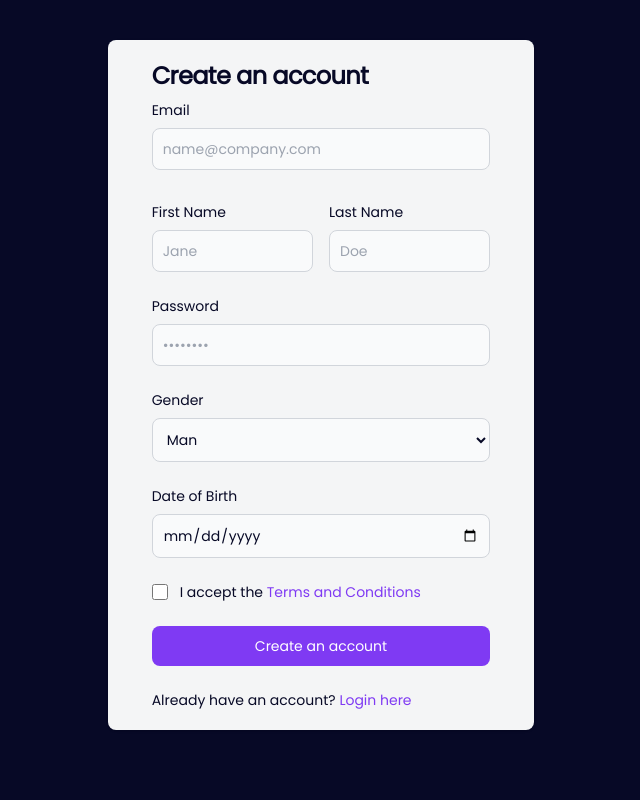
After one commit to salimelliye/dbproject, a Django app: page /signup/ in a window 1280 px wide. The commit adds this page. Shown: the whole page, without its empty margins (319-959 px from the left). Run offline with Django 4.2, Linux system fonts and the light colour scheme; style sheets or scripts are compiled from the project's sources.

Commit message:
login and signup

```diff
--- a/dbproject/core/templates/home.html
+++ b/dbproject/core/templates/home.html
@@ -14,7 +14,7 @@
 
 
 	<body>
-		<section class="grid grid-cols-2 gap-4 items-center justify-center">
+		<section id="homeSection" class="grid grid-cols-2 gap-4 items-center justify-center">
 			<div class="flex flex-col justify-center h-screen ml-10">
 				<h1 class="text-7xl color-primary font-extrabold"> Where are you going today? </h1>
 				<div class="mt-10">
--- /dev/null
+++ b/dbproject/core/templates/signup.html
@@ -0,0 +1,73 @@
+{% load static %}
+<!DOCTYPE html>
+<html lang="en">
+	<head>
+    <title>Sign Up</title>
+		<meta charset="UTF-8">
+		<meta name="viewport" content="width=device-width, initial-scale=1.0">
+		<meta http-equiv="X-UA-Compatible" content="ie=edge">
+		<link href='https://fonts.googleapis.com/css?family=Poppins' rel='stylesheet'>
+		<link rel="stylesheet" href="https://cdnjs.cloudflare.com/ajax/libs/font-awesome/6.4.2/css/all.min.css" integrity="sha512-z3gLpd7yknf1YoNbCzqRKc4qyor8gaKU1qmn+CShxbuBusANI9QpRohGBreCFkKxLhei6S9CQXFEbbKuqLg0DA==" crossorigin="anonymous" referrerpolicy="no-referrer" />
+		<link rel="stylesheet" type="text/css" href='{% static "dist/output.css" %}'>
+		<link rel="stylesheet" type="text/css" href='{% static "dist/styles.css" %}'>
+	</head>
+
+    <body>
+        <section class="bg-primary h-screen w-screen">
+            <div class="flex flex-col items-center justify-center mx-auto w-1/3">
+                <div class="w-full bg-light rounded-lg shadow p-5 mt-10 justify-center">
+                    <div class="px-6">
+                        <h1 class="text-xl font-bold leading-tight tracking-tight md:text-2xl color-primary">
+                            Create an account
+                        </h1>
+                        <form class="space-y-4 md:space-y-6" action="#">
+                            <div>
+                                <label for="email" class="block mt-2 mb-2 text-sm font-medium color-primary ">Email</label>
+                                <input type="email" name="email" id="email" class="bg-gray-50 border border-gray-300 color-primary sm:text-sm rounded-lg focus:ring-primary-600 focus:border-primary-600 block w-full p-2.5" placeholder="name@company.com" required="">
+                            </div>
+                            <div class="flex flex-row">
+                                <div class="mr-4">
+                                    <label for="firstName" class="block mt-2 mb-2 text-sm font-medium color-primary">First Name</label>
+                                    <input type="text" name="firstName" id="firstName" class="bg-gray-50 border border-gray-300 color-primary sm:text-sm rounded-lg focus:ring-primary-600 focus:border-primary-600 block w-full p-2.5" placeholder="Jane" required="">
+                                </div>
+                                <div>
+                                    <label for="lastName" class="block mt-2 mb-2 text-sm font-medium color-primary">Last Name</label>
+                                    <input type="text" name="lastName" id="lastName" class="bg-gray-50 border border-gray-300 color-primary sm:text-sm rounded-lg focus:ring-primary-600 focus:border-primary-600 block w-full p-2.5" placeholder="Doe" required="">
+                                </div>
+                            </div>
+                            <div>
+                                <label for="password" class="block mb-2 text-sm font-medium color-primary ">Password</label>
+                                <input type="password" name="password" id="password" placeholder="••••••••" class="bg-gray-50 border border-gray-300 color-primary sm:text-sm rounded-lg focus:ring-primary-600 focus:border-primary-600 block w-full p-2.5" required="">
+                            </div>
+                            <div class="mt-4">
+                                <label for="gender" class="block mb-2 text-sm font-medium color-primary">Gender</label>
+                                <select name="gender" id="gender" class="bg-gray-50 border border-gray-300 color-primary sm:text-sm rounded-lg focus:ring-primary-600 focus:border-primary-600 block w-full p-2.5" required="">
+                                    <option value="man">Man</option>
+                                    <option value="woman">Woman</option>
+                                    <option value="other">Other</option>
+                                </select>
+                            </div>
+                            <div class="mt-4">
+                                <label for="date-of-birth" class="block mb-2 text-sm font-medium color-primary">Date of Birth</label>
+                                <input type="date" name="date-of-birth" id="date-of-birth" class="bg-gray-50 border border-gray-300 color-primary sm:text-sm rounded-lg focus:ring-primary-600 focus:border-primary-600 block w-full p-2.5" required="">
+                            </div>
+                            <div class="flex items-start">
+                                <div class="flex items-center h-5">
+                                  <input id="terms" type="checkbox" class="w-4 h-4 border border-gray-300 rounded bg-gray-50 focus:ring-3 focus:ring-primary-300" required="">
+                                </div>
+                                <div class="ml-3 text-sm">
+                                  <label for="terms" class="font-light color-primary">I accept the <a class="font-medium color-sec hover:underline" href="#">Terms and Conditions</a></label>
+                                </div>
+                            </div>
+                            <button type="submit" class="w-full text-white bg-sec hover:bg-primary focus:ring-4 focus:outline-none focus:ring-primary-300 font-medium rounded-lg text-sm px-5 py-2.5 text-center shadow-hover">Create an account</button>
+                            <p class="text-sm font-light color-primary">
+                                Already have an account? <a href="#" class="font-medium color-sec hover:underline dark:text-primary-500">Login here</a>
+                            </p>
+                        </form>
+                    </div>
+                </div>
+            </div>
+          </section>
+    </body>
+
+</html>
--- a/dbproject/core/views.py
+++ b/dbproject/core/views.py
@@ -8,3 +8,15 @@ def home(request, *args, **kwargs):
 
     }
     return render(request, 'home.html', context)
+
+def sign_up(request, *args, **kwargs):
+    context = {
+
+    }
+    return render(request, 'signup.html', context)
+
+def login(request, *args, **kwargs):
+    context = {
+
+    }
+    return render(request, 'login.html', context)
--- a/dbproject/dbproject/urls.py
+++ b/dbproject/dbproject/urls.py
@@ -22,5 +22,7 @@ from core import views
 urlpatterns = [
     path('admin/', admin.site.urls),
     path('', views.home , name='home'),
+    path('signup/', views.sign_up, name='signup'),
+    path('login/', views.login, name='login')
 ]
 urlpatterns += static(settings.MEDIA_URL, document_root=settings.MEDIA_ROOT)
--- a/dbproject/package.json
+++ b/dbproject/package.json
@@ -1,7 +1,7 @@
 {
   "scripts": {
     "build": "tailwindcss -i  input.css -o  static/dist/output.css",
-    "watch": "tailwindcss -i  input.css -o  static/dist/output.css --watch"
+    "watch": "tailwindcss -i  input.css -o  static/dist/output.css --watch && copy /Y input.css styles.css"
   },
   "name": "menacomm_reg",
   "version": "1.0.0",
--- a/dbproject/static/dist/output.css
+++ b/dbproject/static/dist/output.css
@@ -554,6 +554,15 @@ video {
   margin: 2.5rem;
 }
 
+.mx-auto {
+  margin-left: auto;
+  margin-right: auto;
+}
+
+.mb-2 {
+  margin-bottom: 0.5rem;
+}
+
 .ml-10 {
   margin-left: 2.5rem;
 }
@@ -566,8 +575,20 @@ video {
   margin-left: 0.75rem;
 }
 
+.mr-4 {
+  margin-right: 1rem;
+}
+
 .mt-10 {
   margin-top: 2.5rem;
+}
+
+.mt-2 {
+  margin-top: 0.5rem;
+}
+
+.mt-4 {
+  margin-top: 1rem;
 }
 
 .block {
@@ -594,6 +615,10 @@ video {
   display: none;
 }
 
+.h-1 {
+  height: 0.25rem;
+}
+
 .h-2 {
   height: 0.5rem;
 }
@@ -602,12 +627,32 @@ video {
   height: 66.666667%;
 }
 
+.h-4 {
+  height: 1rem;
+}
+
+.h-5 {
+  height: 1.25rem;
+}
+
 .h-auto {
   height: auto;
 }
 
+.h-full {
+  height: 100%;
+}
+
 .h-screen {
   height: 100vh;
+}
+
+.w-1 {
+  width: 0.25rem;
+}
+
+.w-1\/3 {
+  width: 33.333333%;
 }
 
 .w-2 {
@@ -616,6 +661,18 @@ video {
 
 .w-2\/3 {
   width: 66.666667%;
+}
+
+.w-4 {
+  width: 1rem;
+}
+
+.w-full {
+  width: 100%;
+}
+
+.w-screen {
+  width: 100vw;
 }
 
 .max-w-full {
@@ -642,8 +699,16 @@ video {
   grid-template-columns: repeat(3, minmax(0, 1fr));
 }
 
+.flex-row {
+  flex-direction: row;
+}
+
 .flex-col {
   flex-direction: column;
+}
+
+.items-start {
+  align-items: flex-start;
 }
 
 .items-center {
@@ -656,6 +721,18 @@ video {
 
 .gap-4 {
   gap: 1rem;
+}
+
+.space-y-4 > :not([hidden]) ~ :not([hidden]) {
+  --tw-space-y-reverse: 0;
+  margin-top: calc(1rem * calc(1 - var(--tw-space-y-reverse)));
+  margin-bottom: calc(1rem * var(--tw-space-y-reverse));
+}
+
+.space-y-6 > :not([hidden]) ~ :not([hidden]) {
+  --tw-space-y-reverse: 0;
+  margin-top: calc(1.5rem * calc(1 - var(--tw-space-y-reverse)));
+  margin-bottom: calc(1.5rem * var(--tw-space-y-reverse));
 }
 
 .rounded {
@@ -678,9 +755,66 @@ video {
   border-style: solid;
 }
 
+.border-gray-300 {
+  --tw-border-opacity: 1;
+  border-color: rgb(209 213 219 / var(--tw-border-opacity));
+}
+
+.border-gray-600 {
+  --tw-border-opacity: 1;
+  border-color: rgb(75 85 99 / var(--tw-border-opacity));
+}
+
 .border-pink-400 {
   --tw-border-opacity: 1;
   border-color: rgb(244 114 182 / var(--tw-border-opacity));
+}
+
+.bg-gray-50 {
+  --tw-bg-opacity: 1;
+  background-color: rgb(249 250 251 / var(--tw-bg-opacity));
+}
+
+.bg-gray-700 {
+  --tw-bg-opacity: 1;
+  background-color: rgb(55 65 81 / var(--tw-bg-opacity));
+}
+
+.bg-gray-900 {
+  --tw-bg-opacity: 1;
+  background-color: rgb(17 24 39 / var(--tw-bg-opacity));
+}
+
+.p-2 {
+  padding: 0.5rem;
+}
+
+.p-2\.5 {
+  padding: 0.625rem;
+}
+
+.p-5 {
+  padding: 1.25rem;
+}
+
+.px-5 {
+  padding-left: 1.25rem;
+  padding-right: 1.25rem;
+}
+
+.px-6 {
+  padding-left: 1.5rem;
+  padding-right: 1.5rem;
+}
+
+.py-2 {
+  padding-top: 0.5rem;
+  padding-bottom: 0.5rem;
+}
+
+.py-2\.5 {
+  padding-top: 0.625rem;
+  padding-bottom: 0.625rem;
 }
 
 .pb-1 {
@@ -695,8 +829,21 @@ video {
   padding-top: 0.25rem;
 }
 
+.pt-10 {
+  padding-top: 2.5rem;
+}
+
+.text-center {
+  text-align: center;
+}
+
 .align-middle {
   vertical-align: middle;
+}
+
+.text-2xl {
+  font-size: 1.5rem;
+  line-height: 2rem;
 }
 
 .text-3xl {
@@ -709,8 +856,63 @@ video {
   line-height: 1;
 }
 
+.text-sm {
+  font-size: 0.875rem;
+  line-height: 1.25rem;
+}
+
+.text-xl {
+  font-size: 1.25rem;
+  line-height: 1.75rem;
+}
+
+.font-bold {
+  font-weight: 700;
+}
+
 .font-extrabold {
   font-weight: 800;
+}
+
+.font-light {
+  font-weight: 300;
+}
+
+.font-medium {
+  font-weight: 500;
+}
+
+.leading-tight {
+  line-height: 1.25;
+}
+
+.tracking-tight {
+  letter-spacing: -0.025em;
+}
+
+.text-gray-300 {
+  --tw-text-opacity: 1;
+  color: rgb(209 213 219 / var(--tw-text-opacity));
+}
+
+.text-gray-400 {
+  --tw-text-opacity: 1;
+  color: rgb(156 163 175 / var(--tw-text-opacity));
+}
+
+.text-gray-500 {
+  --tw-text-opacity: 1;
+  color: rgb(107 114 128 / var(--tw-text-opacity));
+}
+
+.text-gray-900 {
+  --tw-text-opacity: 1;
+  color: rgb(17 24 39 / var(--tw-text-opacity));
+}
+
+.text-white {
+  --tw-text-opacity: 1;
+  color: rgb(255 255 255 / var(--tw-text-opacity));
 }
 
 .underline {
@@ -721,8 +923,18 @@ video {
   opacity: 1;
 }
 
+.shadow {
+  --tw-shadow: 0 1px 3px 0 rgb(0 0 0 / 0.1), 0 1px 2px -1px rgb(0 0 0 / 0.1);
+  --tw-shadow-colored: 0 1px 3px 0 var(--tw-shadow-color), 0 1px 2px -1px var(--tw-shadow-color);
+  box-shadow: var(--tw-ring-offset-shadow, 0 0 #0000), var(--tw-ring-shadow, 0 0 #0000), var(--tw-shadow);
+}
+
 .outline {
   outline-style: solid;
+}
+
+.ring-offset-gray-800 {
+  --tw-ring-offset-color: #1f2937;
 }
 
 .drop-shadow {
@@ -750,6 +962,10 @@ video {
   transition-timing-function: cubic-bezier(0.4, 0, 0.2, 1);
 }
 
+.hover\:underline:hover {
+  text-decoration-line: underline;
+}
+
 .hover\:opacity-90:hover {
   opacity: 0.9;
 }
@@ -770,8 +986,37 @@ video {
   filter: var(--tw-blur) var(--tw-brightness) var(--tw-contrast) var(--tw-grayscale) var(--tw-hue-rotate) var(--tw-invert) var(--tw-saturate) var(--tw-sepia) var(--tw-drop-shadow);
 }
 
+.focus\:outline-none:focus {
+  outline: 2px solid transparent;
+  outline-offset: 2px;
+}
+
+.focus\:ring-4:focus {
+  --tw-ring-offset-shadow: var(--tw-ring-inset) 0 0 0 var(--tw-ring-offset-width) var(--tw-ring-offset-color);
+  --tw-ring-shadow: var(--tw-ring-inset) 0 0 0 calc(4px + var(--tw-ring-offset-width)) var(--tw-ring-color);
+  box-shadow: var(--tw-ring-offset-shadow), var(--tw-ring-shadow), var(--tw-shadow, 0 0 #0000);
+}
+
+@media (min-width: 550px) {
+  .sm\:text-sm {
+    font-size: 0.875rem;
+    line-height: 1.25rem;
+  }
+}
+
 @media (min-width: 798px) {
   .md\:grid-cols-3 {
     grid-template-columns: repeat(3, minmax(0, 1fr));
   }
+
+  .md\:space-y-6 > :not([hidden]) ~ :not([hidden]) {
+    --tw-space-y-reverse: 0;
+    margin-top: calc(1.5rem * calc(1 - var(--tw-space-y-reverse)));
+    margin-bottom: calc(1.5rem * var(--tw-space-y-reverse));
+  }
+
+  .md\:text-2xl {
+    font-size: 1.5rem;
+    line-height: 2rem;
+  }
 }
--- a/dbproject/static/dist/styles.css
+++ b/dbproject/static/dist/styles.css
@@ -5,6 +5,9 @@
 
 body{
     font-family: 'Poppins';
+}
+
+#homeSection{
     background: linear-gradient(90deg, #f4f5f6 50%, #7f3af3 50%);
 }
 
```
Also changed, not shown: dbproject/core/templates/login.html (added, +43 -0 lines), dbproject/core/templates/profile.html (added), 1 other file.
